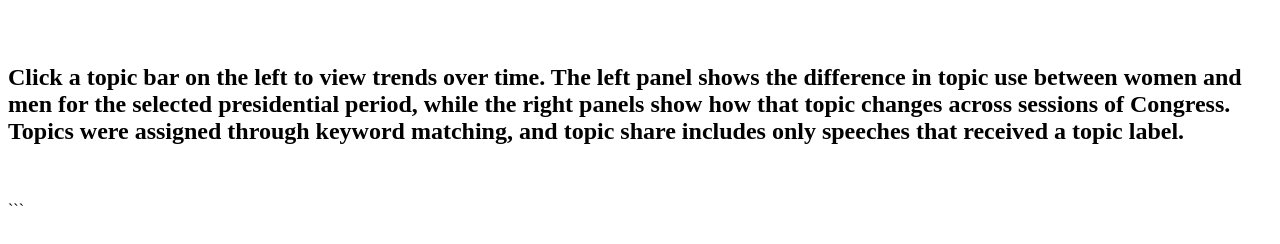
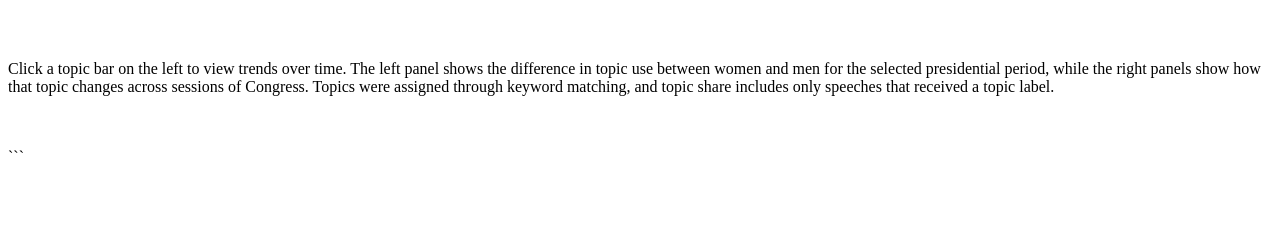
Before and after one commit to cacullen23/SI-649-Interactive, a plain HTML site: page index.html in a window 1280 px wide. Drawn offline with Linux system fonts and the light colour scheme; a script that the page names is missing.

Commit message:
Update index.html

```diff
--- a/index.html
+++ b/index.html
@@ -22,7 +22,7 @@
   <br/>
   <br/>
 
-  <h2>Click a topic bar on the left to view trends over time. The left panel shows the difference in topic use between women and men for the selected presidential period, while the right panels show how that topic changes across sessions of Congress. Topics were assigned through keyword matching, and topic share includes only speeches that received a topic label.</h2>
+  <p>Click a topic bar on the left to view trends over time. The left panel shows the difference in topic use between women and men for the selected presidential period, while the right panels show how that topic changes across sessions of Congress. Topics were assigned through keyword matching, and topic share includes only speeches that received a topic label.</p>
 
   <br/>
   <br/>
```
